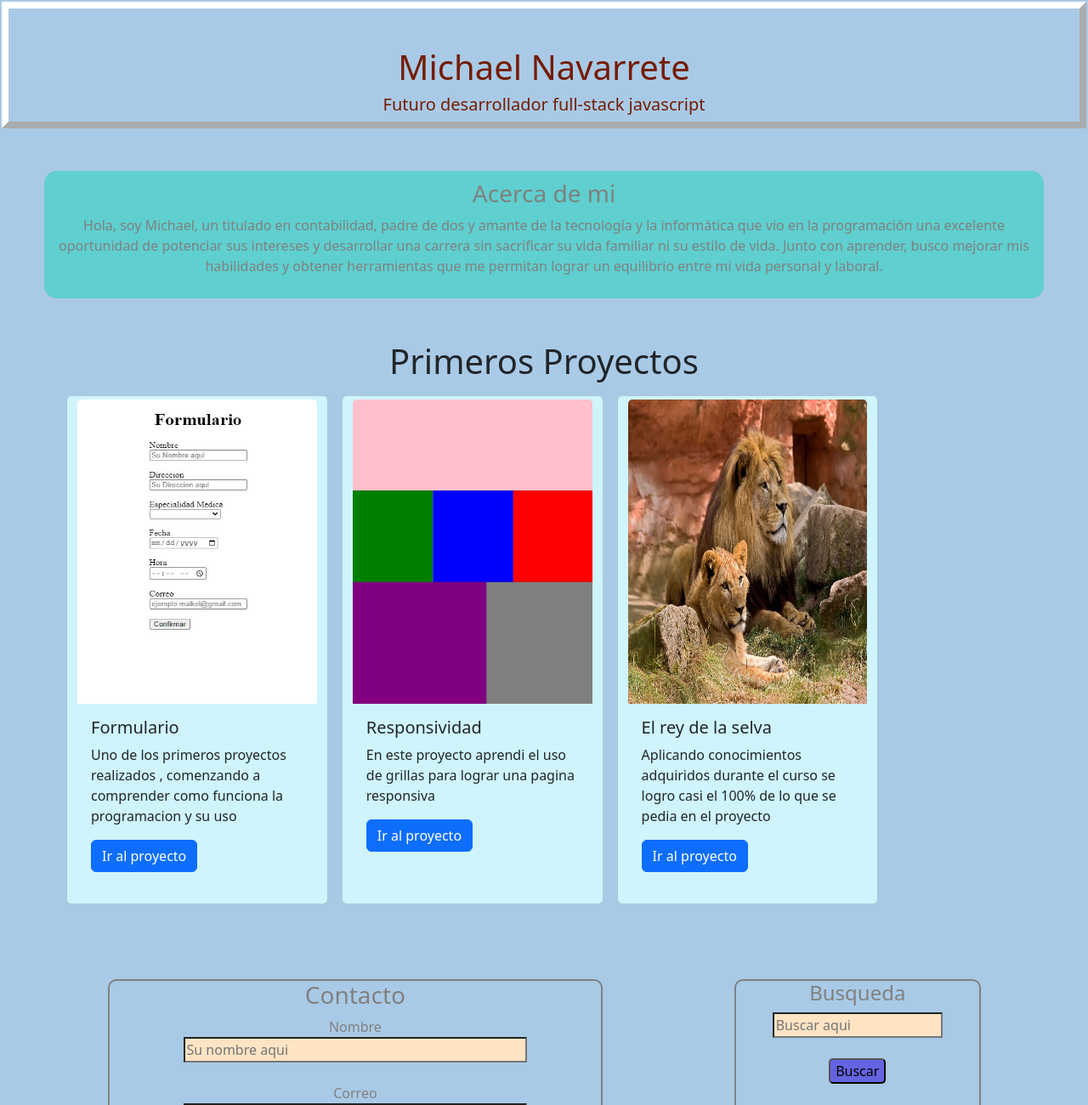
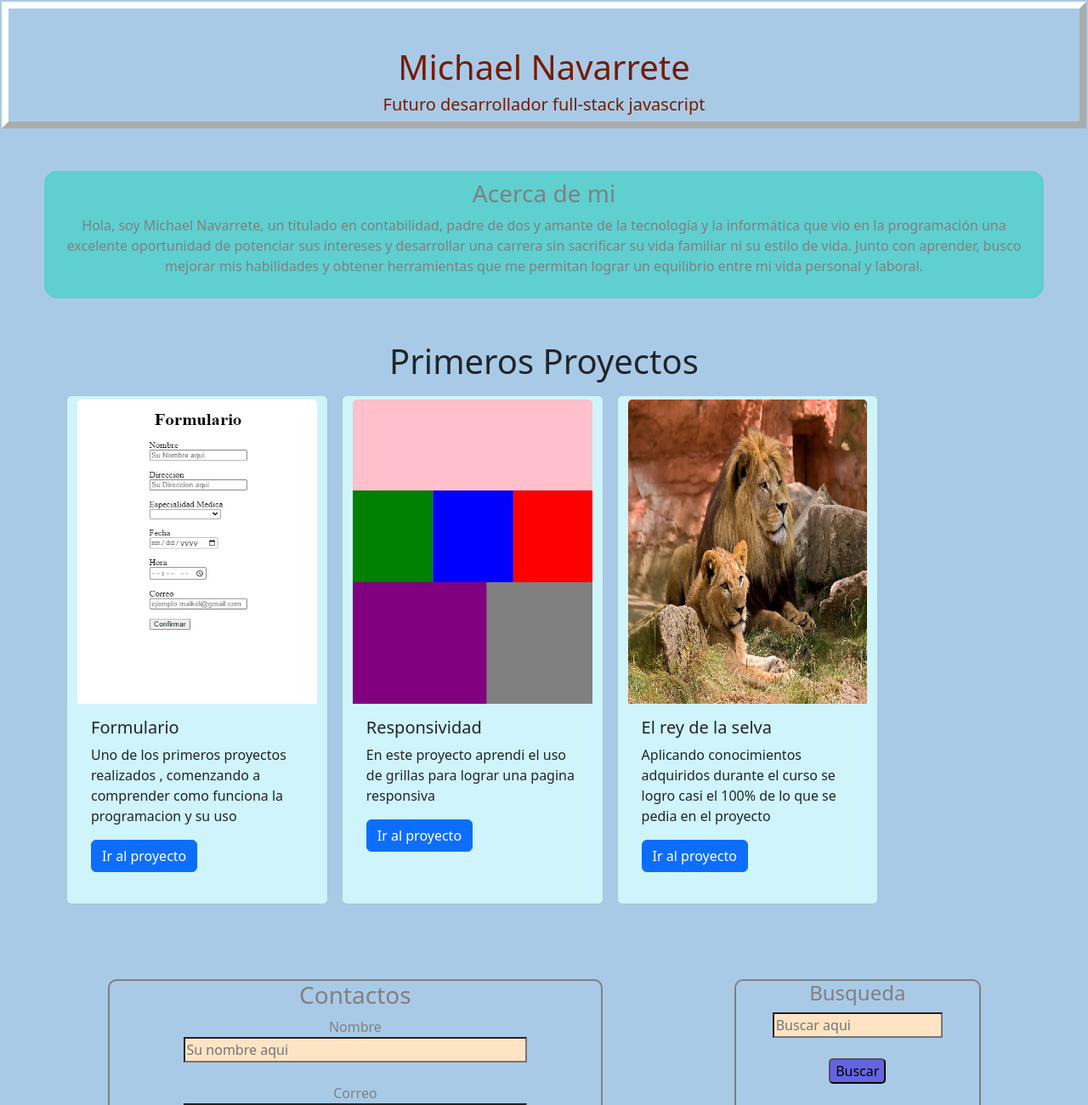
Before and after one commit to WarAndRoses/Portafolio, a plain HTML site: page index.html in a window 1280 px wide. Shown: the top 1300 px of the page at 85% size. Drawn offline with nearby package versions, Linux system fonts and the light colour scheme.

Commit message:
ultimaultima

```diff
--- a/index.html
+++ b/index.html
@@ -23,7 +23,7 @@
     <div id="aboutme">
       <h3>Acerca de mi</h3>
       <p>
-        Hola, soy Michael, un titulado en contabilidad, padre de dos y amante de
+        Hola, soy Michael Navarrete, un titulado en contabilidad, padre de dos y amante de
         la tecnología y la informática que vio en la programación una excelente
         oportunidad de potenciar sus intereses y desarrollar una carrera sin
         sacrificar su vida familiar ni su estilo de vida. Junto con aprender,
@@ -91,7 +91,7 @@
     <!--Aqui va un formulario-->
     <div id="finish">
       <form action="" id="form1">
-        <h3>Contacto</h3>
+        <h3>Contactos</h3>
         <label for="nombre">Nombre</label><br />
         <input  type="text" placeholder="Su nombre aqui" style="background-color: bisque;" required  class="inputs" /><br /><br />
         <label for="email">Correo</label><br />
```
